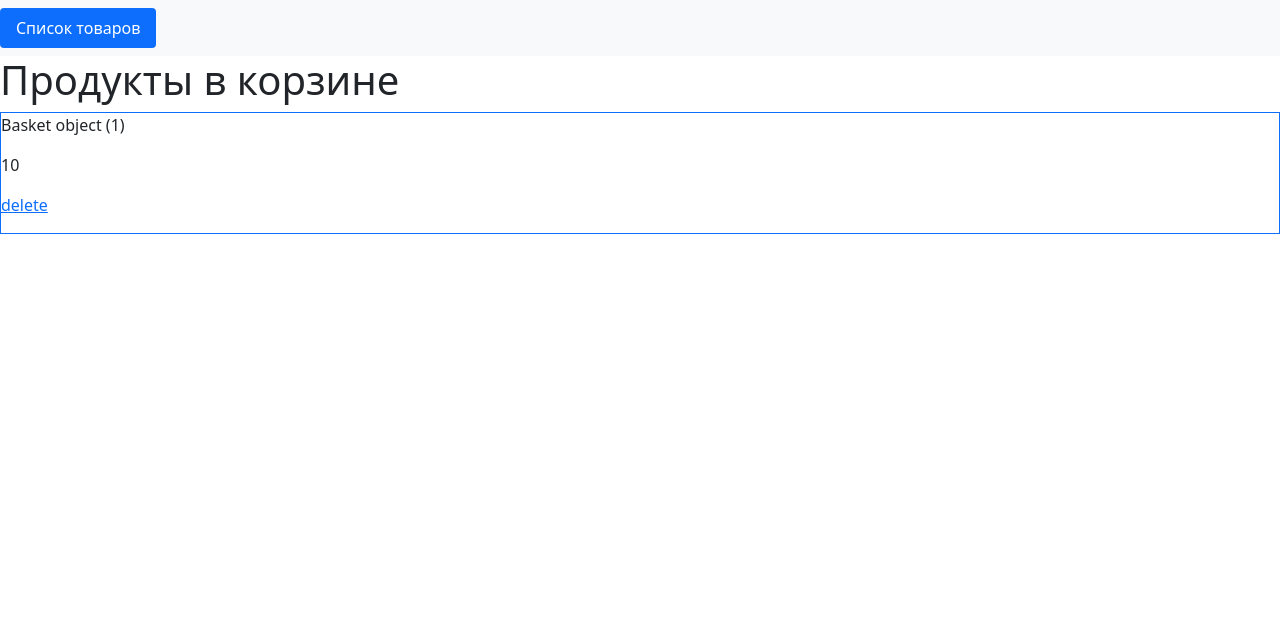
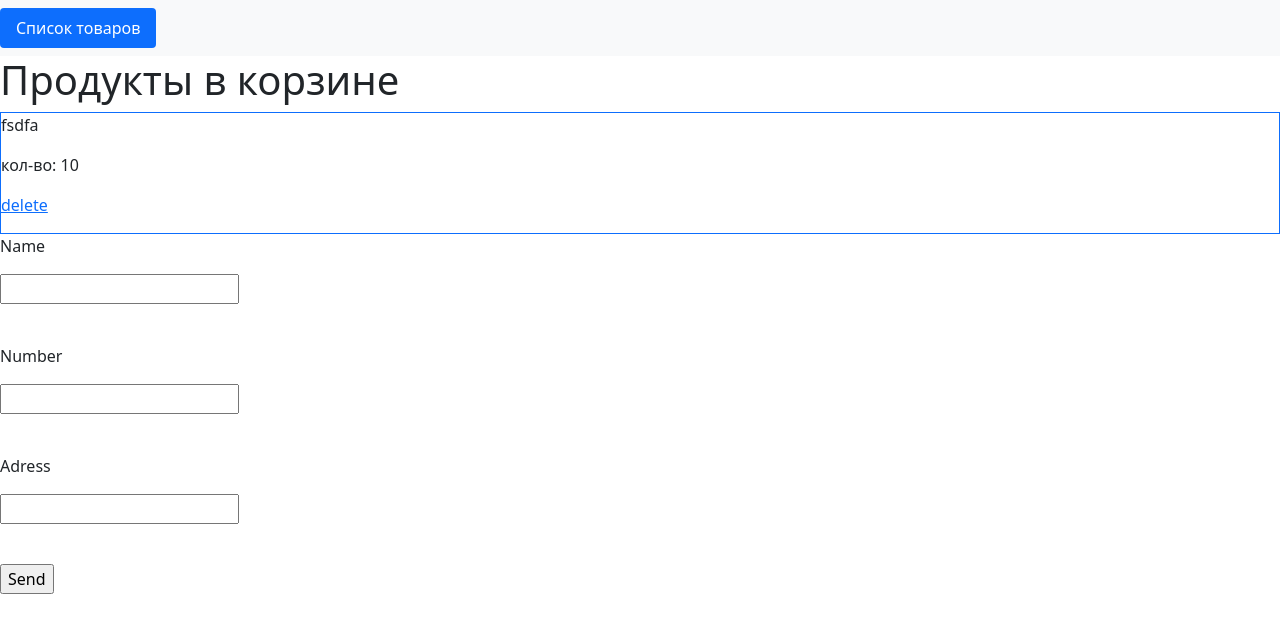
Before and after one commit to alishka1216/laboratorian, a Django app: page /product/basket/ in a window 1280 px wide. Shown: the top 633 px of the page. Run offline with Django 3.2, Linux system fonts and the light colour scheme; data comes from the database, SQL or seed files in the repository; tables that the repository leaves empty hold one stand-in row (values such as "Sample post"); parts of the project's set-up code (start-up, migrations or seed data) failed here and were passed over; some libraries are stand-ins or nearby versions.

Commit message:
сделал форму юрл и логику для ордера

```diff
--- a/source/shop/urls.py
+++ b/source/shop/urls.py
@@ -8,7 +8,8 @@ from webapp.views import (
     ProductCreateView,
     BasketListView,
     BasketView,
-    BasketDeleteBack
+    BasketDeleteBack,
+    OrderCreateView
 )
 
 urlpatterns = [
@@ -20,5 +21,6 @@ urlpatterns = [
     path('product/delete/<int:pk>/', ProductDeleteView.as_view(), name='product-delete'),
     path('product/basket/', BasketListView.as_view(), name='basket-view'),
     path('product/send/<int:pk>/', BasketView.as_view(), name='basket-send'),
-    path('product/basket/delete/<int:pk>/', BasketDeleteBack.as_view(), name='basket-delete')
+    path('product/basket/delete/<int:pk>/', BasketDeleteBack.as_view(), name='basket-delete'),
+    path('order/', OrderCreateView.as_view(), name='order-add')
 ]
--- a/source/webapp/forms.py
+++ b/source/webapp/forms.py
@@ -1,6 +1,6 @@
 from django import forms
 from django.core.validators import MinValueValidator, ValidationError
-from webapp.models import Product
+from webapp.models import Product, Order
 
 
 
@@ -12,3 +12,9 @@ class ProductFrom(forms.ModelForm):
 
 class SearchForm(forms.Form):
     search_value = forms.CharField(max_length=100, required=False, label='Найти' )
+
+
+class OrderForm(forms.ModelForm):
+    class Meta:
+        model = Order
+        fields = ['name', 'number', 'adress']
--- a/source/webapp/models.py
+++ b/source/webapp/models.py
@@ -32,6 +32,7 @@ class Product(BaseModel):
         verbose_name_plural = 'Продукт'
 
 
+
 class Basket(BaseModel):
     product = models.ForeignKey(Product, null=True, related_name="basket",
                                 on_delete=models.CASCADE)
@@ -39,8 +40,21 @@ class Basket(BaseModel):
     total = models.IntegerField(validators=[MinValueValidator(0)], verbose_name='total')
 
 
+class Product_order(models.Model):
+    product = models.ForeignKey('webapp.Product', on_delete=models.CASCADE, related_name='product_order')
+    order = models.ForeignKey('webapp.Order', on_delete=models.CASCADE)
+    total = models.IntegerField(validators=[MinValueValidator(0)], verbose_name='total')
+
+    def __str__(self):
+        return self.total
+
+
 class Order(BaseModel):
-    product_order = models.ManyToManyField(max_length=100, null=False, blank=False, name='product_order')
+    product = models.ManyToManyField('webapp.Product', related_name='order_product', through="webapp.Product_order", through_fields=('order', 'product'))
     name = models.CharField(max_length=100, null=False, blank=False, name='name')
-    number = models.IntegerField(validators=[MinValueValidator(0)], name='number')
+    number = models.CharField(max_length=100, name='number')
     adress = models.CharField(max_length=100, null=False, blank=False, name='adress')
+
+    class Meta:
+        verbose_name = 'Заказы'
+        verbose_name_plural = 'Заказ'
--- a/source/webapp/templates/basket/basket_list.html
+++ b/source/webapp/templates/basket/basket_list.html
@@ -10,9 +10,12 @@
     {% endif %}
     {% for basket in baskets %}
         <div class="border border-primary">
-            <p>{{ basket }}</p>
-            <p>{{ basket.total }}</p>
+            <p>{{ basket.product.title}}</p>
+            <p>кол-во: {{ basket.total }}</p>
             <p><a href="{% url "basket-delete" basket.pk %}">delete</a></p>
         </div>
         {% endfor %}
+     <form action="{% url 'order-add' %}" method="post">
+            {% include "basket/order_form.html" with button_text='Send' %}
+        </form>
 {% endblock content %}
--- /dev/null
+++ b/source/webapp/templates/basket/order_form.html
@@ -0,0 +1,15 @@
+{% csrf_token %}
+
+{% for error in form.non_field_errors %}
+   <p class="form-error">{{ error }}</p>
+{% endfor %}
+
+{% for field in form %}
+   <p><label for="{{ field.id_for_label }}">{{ field.label }}</label></p>
+   {% for error in field.errors %}
+       <p class="form-error">{{ error }}</p>
+   {% endfor %}
+   <p {% if field.errors %} class="form-field-error"{% endif %}>{{ field }}</p>
+    <br>
+{% endfor %}
+<p><input type="submit" value="{{ button_text }}"></p>
--- a/source/webapp/views.py
+++ b/source/webapp/views.py
@@ -1,9 +1,9 @@
 from django.shortcuts import render, get_object_or_404, redirect
-from webapp.models import Product, Basket
+from webapp.models import Product, Basket, Order, Product_order
 from django.views.generic import ListView, DetailView, CreateView, UpdateView, DeleteView, View, TemplateView, RedirectView, FormView
 from django.http import HttpResponseRedirect, HttpResponseNotFound
 from django.urls import reverse, reverse_lazy
-from webapp.forms import ProductFrom, SearchForm
+from webapp.forms import ProductFrom, SearchForm, OrderForm
 from django.db.models import Q
 from django.utils.http import urlencode
 
@@ -91,6 +91,11 @@ class BasketListView(ListView):
     paginate_by = 10
     paginate_orphans = 3
 
+    def get_context_data(self, *, object_list=None, **kwargs):
+        context = super().get_context_data(object_list=None, **kwargs)
+        context['form'] = OrderForm()
+        return context
+
 
 class BasketView(View):
     def get(self, request, *args, **kwargs):
@@ -109,7 +114,6 @@ class BasketView(View):
         return redirect('product-list')
 
 
-
 class BasketDeleteBack(DeleteView):
     template_name = 'basket/basket_delete.html'
     model = Basket
@@ -122,3 +126,16 @@ class BasketDeleteBack(DeleteView):
         product.reminder += basket.total
         product.save()
         return super(BasketDeleteBack, self).post(request, *args, *kwargs)
+
+
+class OrderCreateView(CreateView):
+    template_name = 'basket/basket_list.html'
+    model = Order
+    form_class = OrderForm
+
+    def form_valid(self, form):
+        order = form.save()
+        for i in Basket.objects.all():
+            Product_order.objects.create(product=i.product, order=order, total=i.total)
+            i.delete()
+        return redirect('product-list')
```
